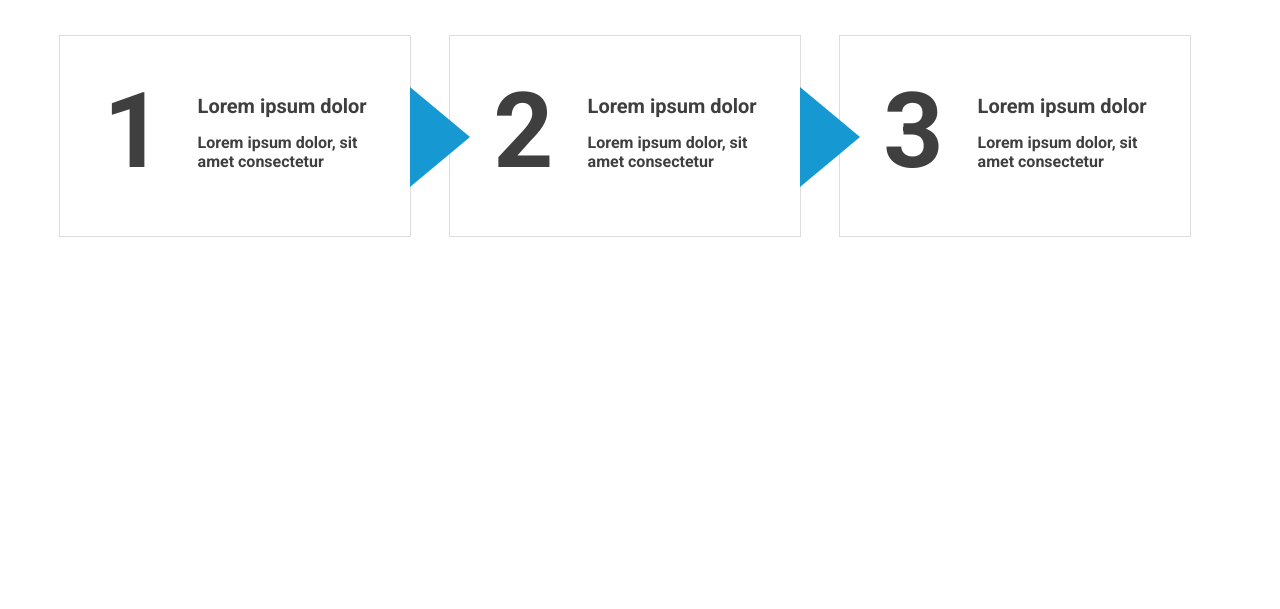
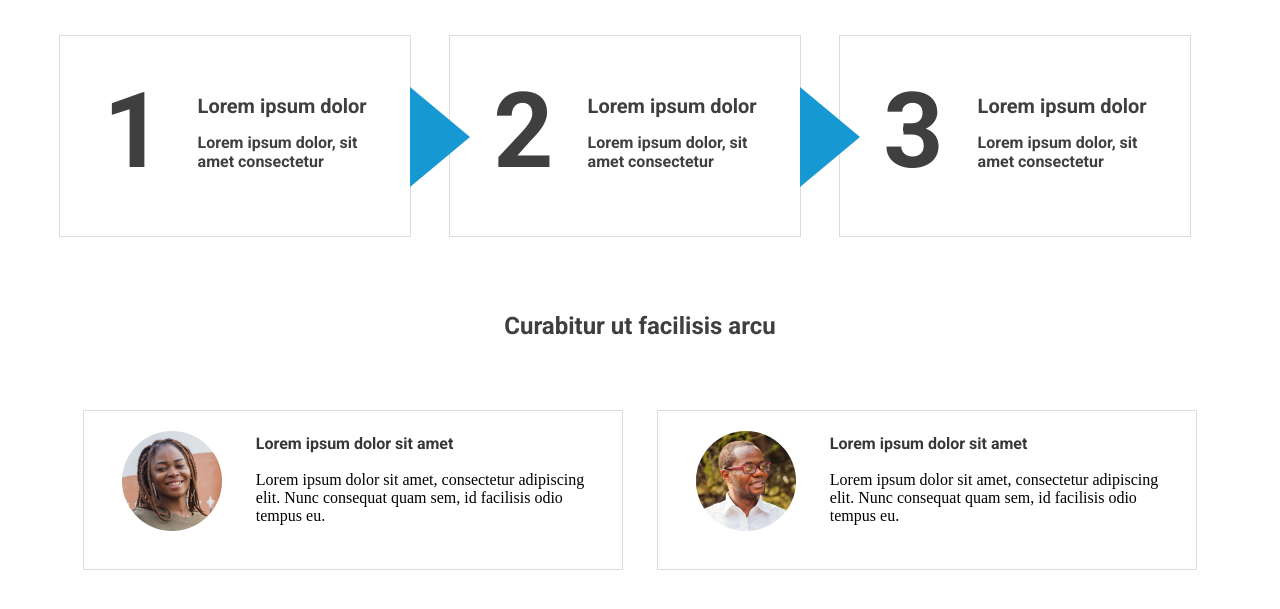
Before and after one commit to androIvanov/Anakatech_Assessment, a plain HTML site: page index.html in a window 1280 px wide. Shown: the part 719-1328 px from the top of the page. Before the commit the page ends 1206 px from the top, so only its background shows below. Drawn offline with Linux system fonts and the light colour scheme.

Commit message:
Person section completed

```diff
--- a/hero.css
+++ b/hero.css
@@ -3,6 +3,7 @@
 }
 .head{
     background-image: url("./images/background-desktop.png");
+    background-size: cover;
 }
 .from{
     background: rgba(63, 63, 63, 0.6);
--- a/index.html
+++ b/index.html
@@ -1,5 +1,6 @@
 <!DOCTYPE html>
 <html lang="en">
+
 <head>
     <meta charset="UTF-8">
     <meta name="viewport" content="width=device-width, initial-scale=1.0">
@@ -8,6 +9,7 @@
     <link href="https://fonts.googleapis.com/css2?family=Roboto:wght@700&display=swap" rel="stylesheet">
     <title>Document</title>
 </head>
+
 <body>
     <div class="head">
         <form class="from">
@@ -44,11 +46,33 @@
                     <span class="stepNumber">3</span>
                     <div class="stepText">
                         <p class="stepTitle">Lorem ipsum dolor</p>
-                        <p class="stepDescription">Lorem ipsum dolor, sit<br/> amet consectetur</p>
+                        <p class="stepDescription">Lorem ipsum dolor, sit<br /> amet consectetur</p>
                     </div>
+                </div>
+            </div>
+        </div>
+        <div class="secondTitle">
+            <p>Curabitur ut facilisis arcu</p>
+        </div>
+        <div class="people">
+            <div class="person">
+                <img class="avatar" src="./images/avatar-woman.png" />
+                <div class="summary">
+                    <p class="summaryTitle">Lorem ipsum dolor sit amet</p>
+                    <p class="summaryDescription">Lorem ipsum dolor sit amet, consectetur adipiscing<br/> elit. Nunc
+                        consequat quam sem, id facilisis odio<br/> tempus eu.</p>
+                </div>
+            </div>
+            <div class="person">
+                <img class="avatar" src="./images/avatar-man.png" />
+                <div class="summary">
+                    <p class="summaryTitle">Lorem ipsum dolor sit amet</p>
+                    <p class="summaryDescription">Lorem ipsum dolor sit amet, consectetur adipiscing<br/> elit. Nunc
+                        consequat quam sem, id facilisis odio<br/> tempus eu.</p>
                 </div>
             </div>
         </div>
     </div>
 </body>
+
 </html>
--- a/main.css
+++ b/main.css
@@ -14,7 +14,6 @@
     border: 1px solid #DCDCDC;
     width: 350px;
     height: 200px;
-    margin-bottom: 250px;
     margin-right: 30px;
 }
 .arrows{
@@ -53,5 +52,47 @@
     font-size: 105px;
     color: #3F3F3F;
     margin-right: 30px;
+}
+.secondTitle{
+    padding-top: 75px;
+    font-size: 24px;
+    font-family: Roboto;
+    font-weight: 700;
+    color: #3F3F3F;
+    margin-bottom: 70px;
+}
 
+
+/* ////////////////////////////////////////// Second Half ////////////////////////////////////////////// */
+
+.people{
+    text-align: center;
+    margin-bottom: 86px;
 }
+.people :first-child{
+    margin-right: 30px;
+}
+.person{
+    display: inline-block;
+    width: 540px;
+    border: 1px solid #DCDCDC;
+    box-sizing: border-box;
+    height: 160px;
+}
+.avatar{
+    display: inline-block;
+    margin-top: 20px;
+    margin-bottom: -10px;
+}
+.summary{
+    display: inline-block;
+    margin-top: 20px;
+    text-align: left;
+}
+.summaryTitle{
+    font-family: Roboto;
+    font-weight: 700;
+    font-size: 16px;
+    color: #373737;
+    margin-bottom: 18px;
+}
```
